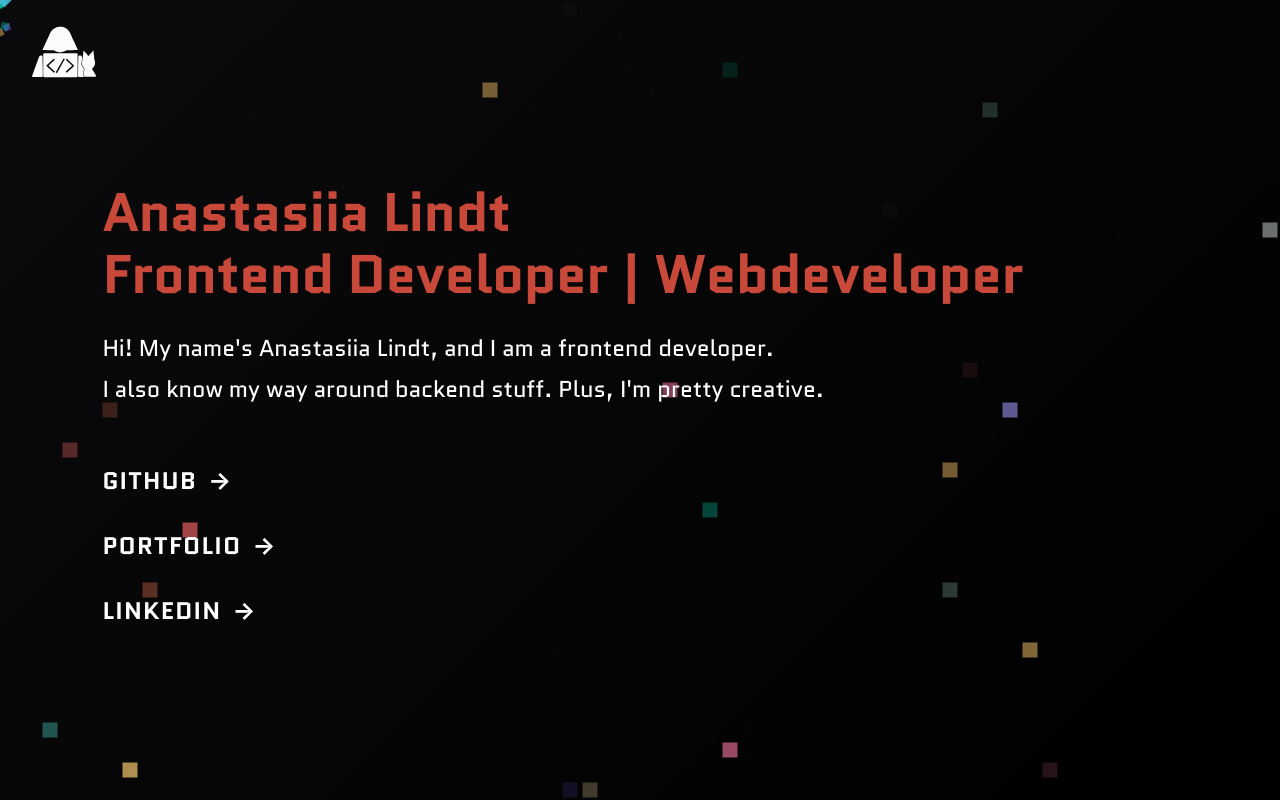
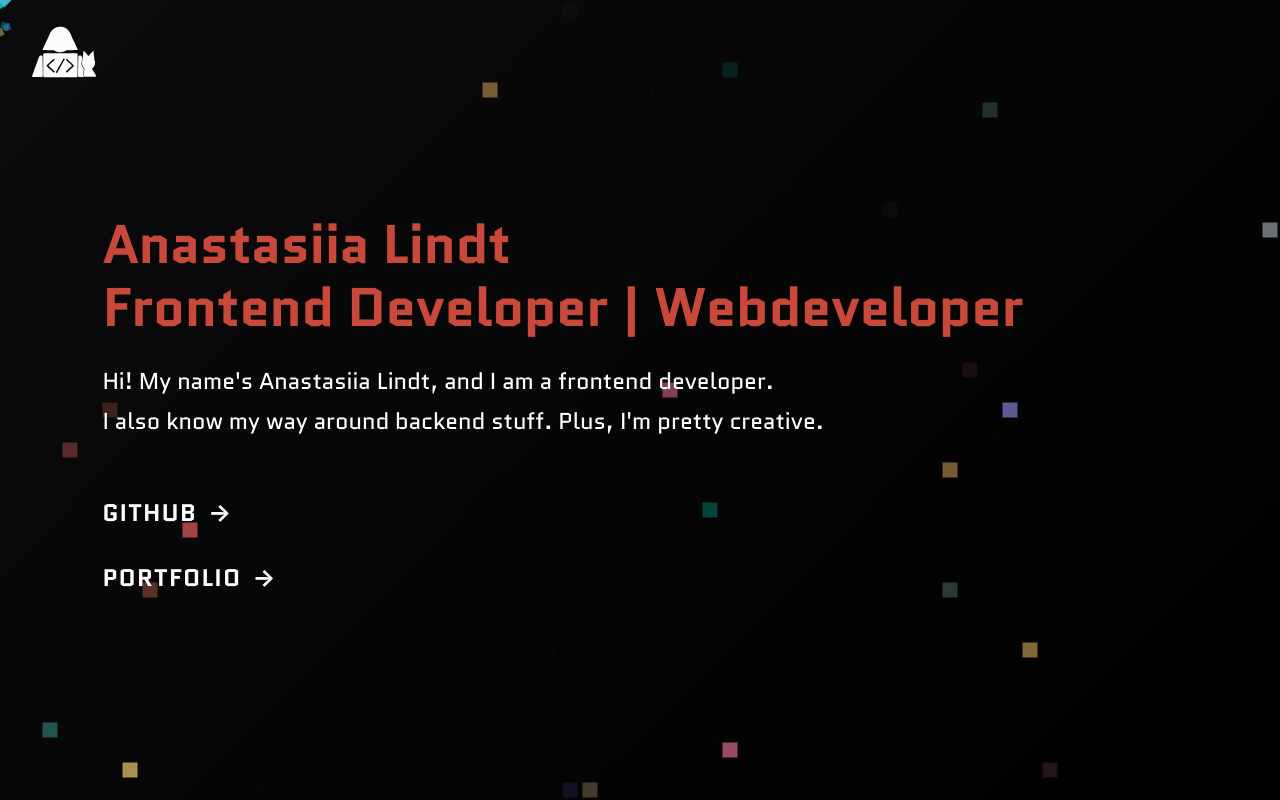
Before and after one commit to LindtAna/lindtana.github.io, a plain HTML site: page index.html in a window 1280 px wide. Drawn offline with Linux system fonts and the light colour scheme.

Commit message:
Aktualisieren von index.html

```diff
--- a/index.html
+++ b/index.html
@@ -54,10 +54,6 @@
         <span class="link-label">Portfolio</span>
         <span class="link-arrow">→</span>
       </a>
-      <a href="https://www.linkedin.com/in/anastasiialindt/" class="link-item" target="_blank" rel="noopener">
-        <span class="link-label">LinkedIn</span>
-        <span class="link-arrow">→</span>
-      </a>
     </nav>
   </main>
 
```
